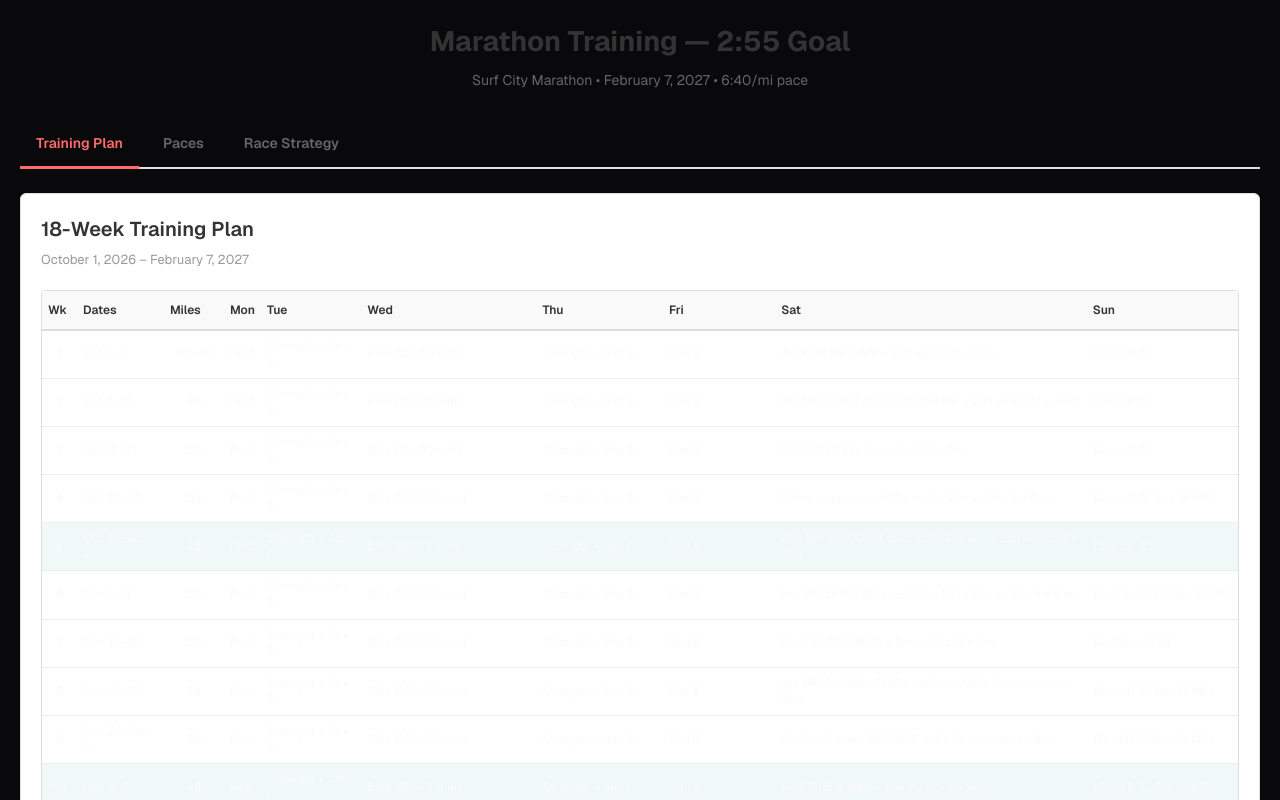
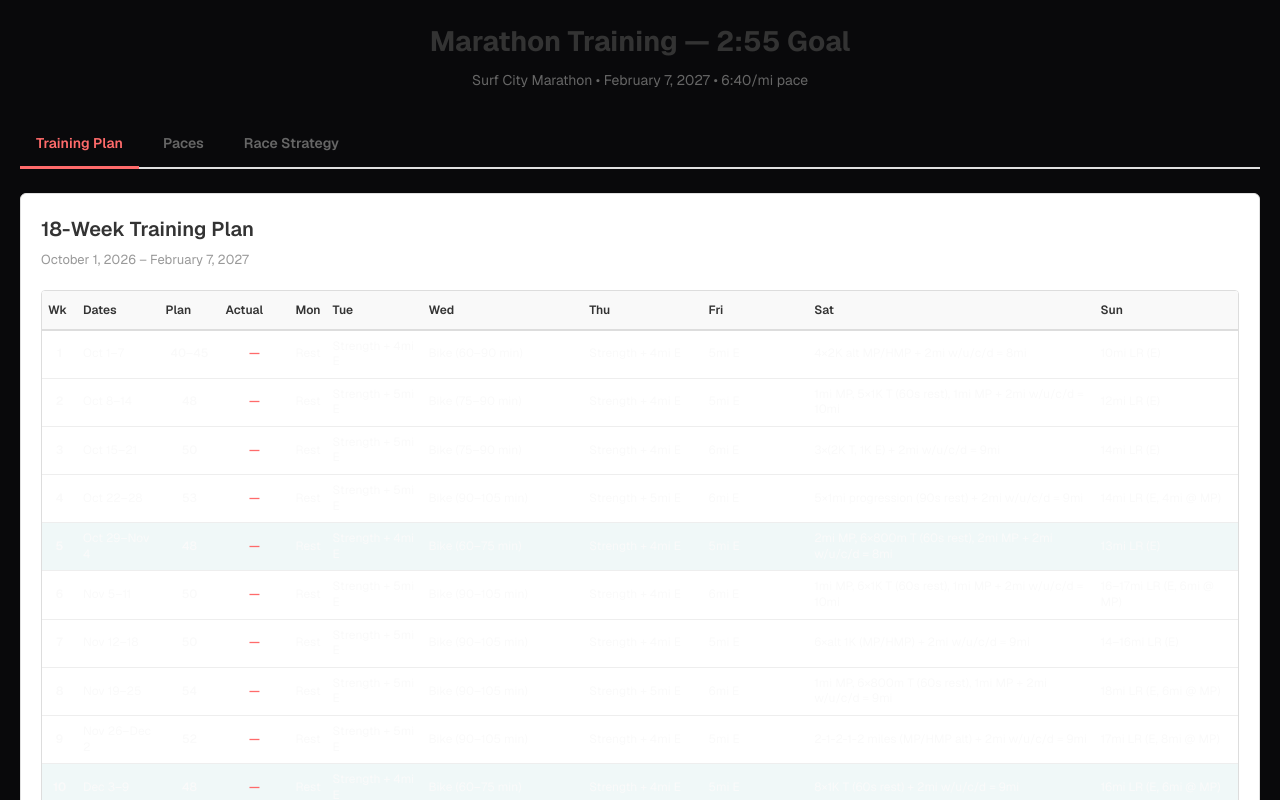
Before and after one commit to acronin99-sketch/strava-dashboard, a Next.js app: page /marathon in a window 1280 px wide. Shown: the top 800 px of the page. Built offline with nearby package versions, Linux system fonts and the light colour scheme; no server answers.

Commit message:
Add week-by-week Strava mileage vs training plan comparison

```diff
--- /dev/null
+++ b/src/app/api/marathon/weekly-stats/route.ts
@@ -0,0 +1,46 @@
+import { getSession } from '@/lib/session'
+import { fetchActivities } from '@/lib/strava'
+
+export async function GET(req: Request) {
+  try {
+    const session = await getSession()
+    if (!session) {
+      return Response.json({ error: 'Not authenticated' }, { status: 401 })
+    }
+
+    const activities = await fetchActivities(session)
+
+    // Convert activities to weekly stats (Oct 1, 2026 - Feb 7, 2027)
+    const weeklyStats = new Map<number, { mileage: number; activities: number }>()
+
+    // Week 1 starts Oct 1, 2026
+    const PLAN_START = new Date('2026-10-01T00:00:00Z')
+
+    activities.forEach((activity) => {
+      // Only count runs
+      if (activity.sport_type !== 'Run') return
+
+      const actDate = new Date(activity.start_date_local)
+      const daysFromStart = Math.floor(
+        (actDate.getTime() - PLAN_START.getTime()) / (1000 * 60 * 60 * 24),
+      )
+
+      if (daysFromStart < 0) return // Before plan start
+      if (daysFromStart >= 126) return // After race day (18 weeks = 126 days)
+
+      const weekNumber = Math.floor(daysFromStart / 7) + 1
+      const miles = activity.distance * 0.000621371 // Convert meters to miles
+
+      const existing = weeklyStats.get(weekNumber) || { mileage: 0, activities: 0 }
+      weeklyStats.set(weekNumber, {
+        mileage: existing.mileage + miles,
+        activities: existing.activities + 1,
+      })
+    })
+
+    return Response.json(Object.fromEntries(weeklyStats))
+  } catch (error) {
+    console.error('Weekly stats error:', error)
+    return Response.json({ error: 'Failed to fetch stats' }, { status: 500 })
+  }
+}
--- a/src/components/marathon/TrainingPlan.module.css
+++ b/src/components/marathon/TrainingPlan.module.css
@@ -66,6 +66,13 @@
   font-weight: 500;
 }
 
+.actual {
+  text-align: center;
+  width: 70px;
+  font-weight: 600;
+  color: #ff6b6b;
+}
+
 .downWeek {
   background-color: #f0f8f8;
 }
--- a/src/components/marathon/TrainingPlanTab.tsx
+++ b/src/components/marathon/TrainingPlanTab.tsx
@@ -1,5 +1,6 @@
 'use client'
 
+import { useEffect, useState } from 'react'
 import styles from './TrainingPlan.module.css'
 
 interface Week {
@@ -16,6 +17,8 @@ interface Week {
   sat: string
   sun: string
 }
+
+type WeeklyStats = Record<string, { mileage: number; activities: number }>
 
 const weeks: Week[] = [
   {
@@ -241,6 +244,30 @@ const weeks: Week[] = [
 ]
 
 export default function TrainingPlanTab() {
+  const [stats, setStats] = useState<WeeklyStats>({})
+  const [loading, setLoading] = useState(true)
+
+  useEffect(() => {
+    fetch('/api/marathon/weekly-stats')
+      .then((res) => res.json())
+      .then(setStats)
+      .catch(console.error)
+      .finally(() => setLoading(false))
+  }, [])
+
+  const getStatusIndicator = (weekNum: number): string => {
+    const stat = stats[weekNum.toString()]
+    if (!stat) return '—'
+
+    const planned = parseFloat((weeks.find((w) => w.number === weekNum)?.mileage || '0').split('–')[0])
+    const actual = Math.round(stat.mileage * 10) / 10
+    const diff = actual - planned
+
+    if (Math.abs(diff) <= 2) return '✓' // Within 2 miles
+    if (diff > 2) return `+${Math.round(diff)}`
+    return `${Math.round(diff)}`
+  }
+
   return (
     <section className={styles.planContainer}>
       <div className={styles.header}>
@@ -254,7 +281,8 @@ export default function TrainingPlanTab() {
             <tr>
               <th>Wk</th>
               <th>Dates</th>
-              <th>Miles</th>
+              <th>Plan</th>
+              <th>Actual</th>
               <th>Mon</th>
               <th>Tue</th>
               <th>Wed</th>
@@ -273,6 +301,7 @@ export default function TrainingPlanTab() {
                 <td className={styles.weekNum}>{week.number}</td>
                 <td>{week.dateRange}</td>
                 <td className={styles.miles}>{week.mileage}</td>
+                <td className={styles.actual}>{loading ? '…' : getStatusIndicator(week.number)}</td>
                 <td>{week.mon}</td>
                 <td>{week.tue}</td>
                 <td>{week.wed}</td>
```
